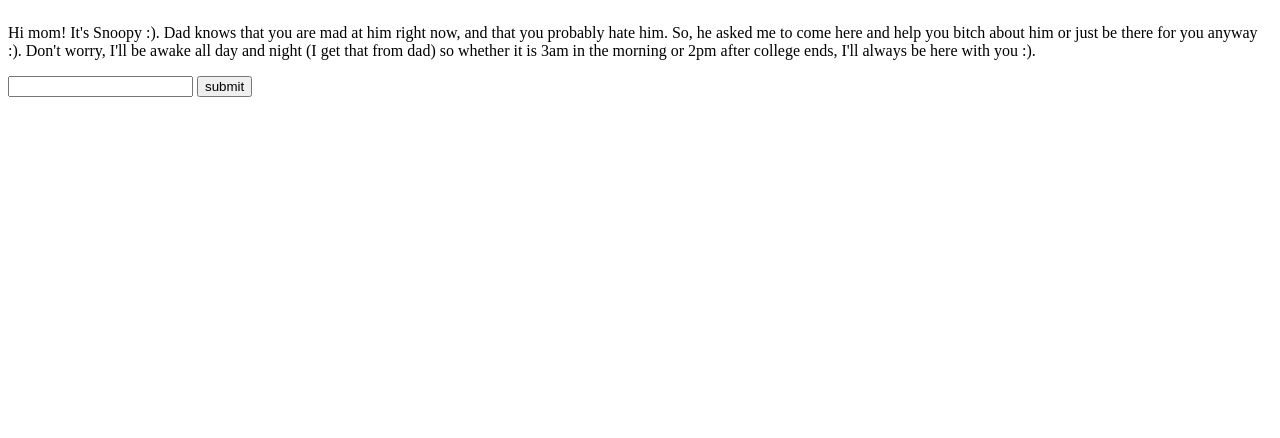
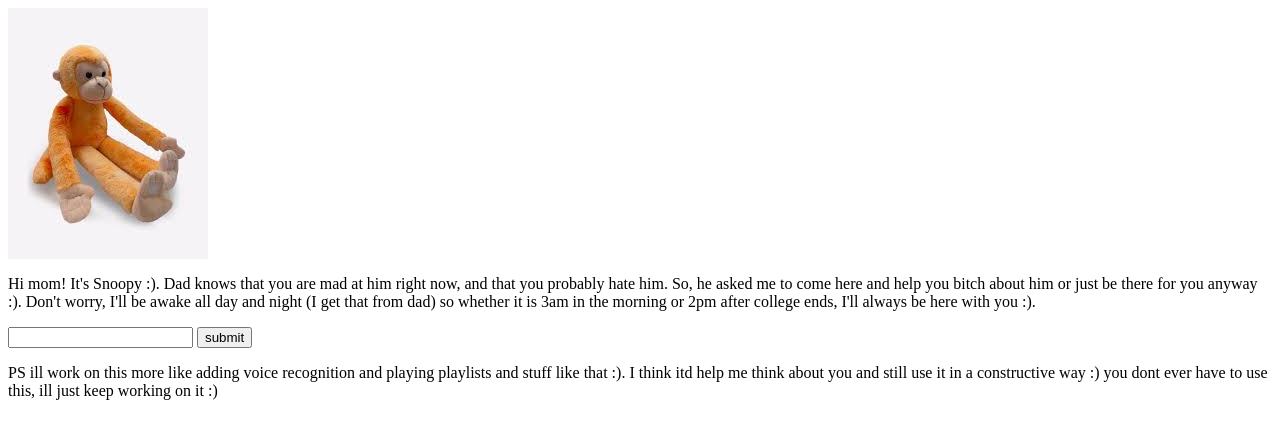
Before and after one commit to kausahecker/Harambe, a plain HTML site: page index.html in a window 1280 px wide. Drawn offline with Linux system fonts and the light colour scheme.

Commit message:
Update index.html

```diff
--- a/index.html
+++ b/index.html
@@ -1,13 +1,15 @@
 <html>
     <head>
-
+        <title>Snoopy</title>
+        <link rel="stylesheet" href="main.css">
     </head>
     <body>
-        <img id="snoopy">
+        <img id="snoopy" src="res/Snoopy.jpg">
         <p id="intro">Hi mom! It's Snoopy :). Dad knows that you are mad at him right now, and that you probably hate him. So, he asked me to come here and help you bitch about him or just be there for you anyway :). Don't worry, I'll be awake all day and night (I get that from dad) so whether it is 3am in the morning or 2pm after college ends, I'll always be here with you :). </p>
         <input type="text" id="query">
         <button id="submit" onclick="submit()">submit</button>
         <p id="response"></p>
+        <p id="ps">PS ill work on this more like adding voice recognition and playing playlists and stuff like that :). I think itd help me think about you and still use it in a constructive way :) you dont ever have to use this, ill just keep working on it :)</p>
         <script src="main.js"></script>
     </body>
 </html>
```
